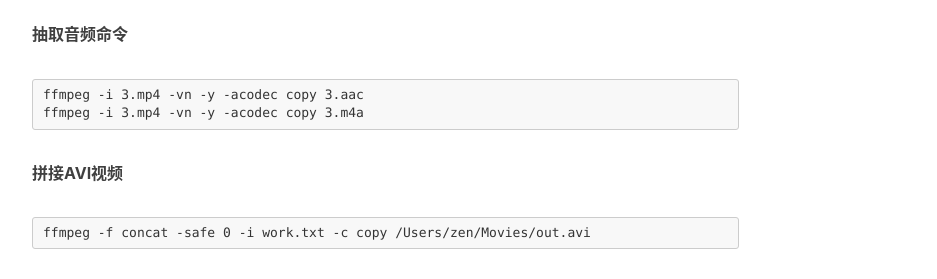
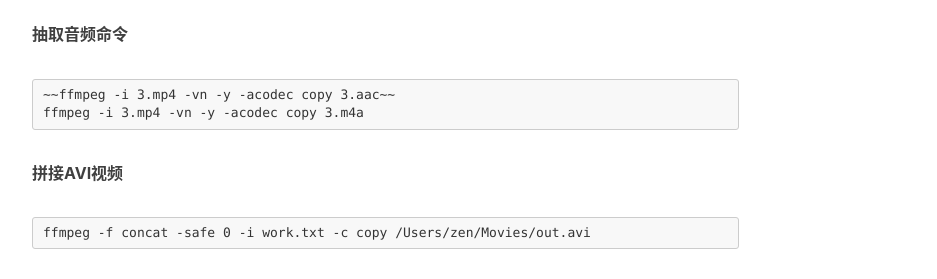
Before and after one commit to zhangyiming748/index, a Jekyll site: the page built from _posts/2019-10-11-cmd.md, in a window 1280 px wide and 900 px high, scrolled down 1767 px. Shown: the part 173-452 px from the top of the window, without its empty margins (233-1170 px from the left). Built offline with Jekyll 4.4.1, drawn with Linux system fonts in a browser that asks for light colours; nearby versions of some CDN libraries; comment, search, counter and statistics services are not loaded.

Commit message:
仅保留m4a

````diff
--- a/_posts/2019-10-11-cmd.md
+++ b/_posts/2019-10-11-cmd.md
@@ -76,7 +76,7 @@ ffmpeg -i input.mp4 -an output.mp4
 **抽取音频命令**
 
 ```
-ffmpeg -i 3.mp4 -vn -y -acodec copy 3.aac
+~~ffmpeg -i 3.mp4 -vn -y -acodec copy 3.aac~~
 ffmpeg -i 3.mp4 -vn -y -acodec copy 3.m4a
 ```
 **拼接AVI视频**
````
